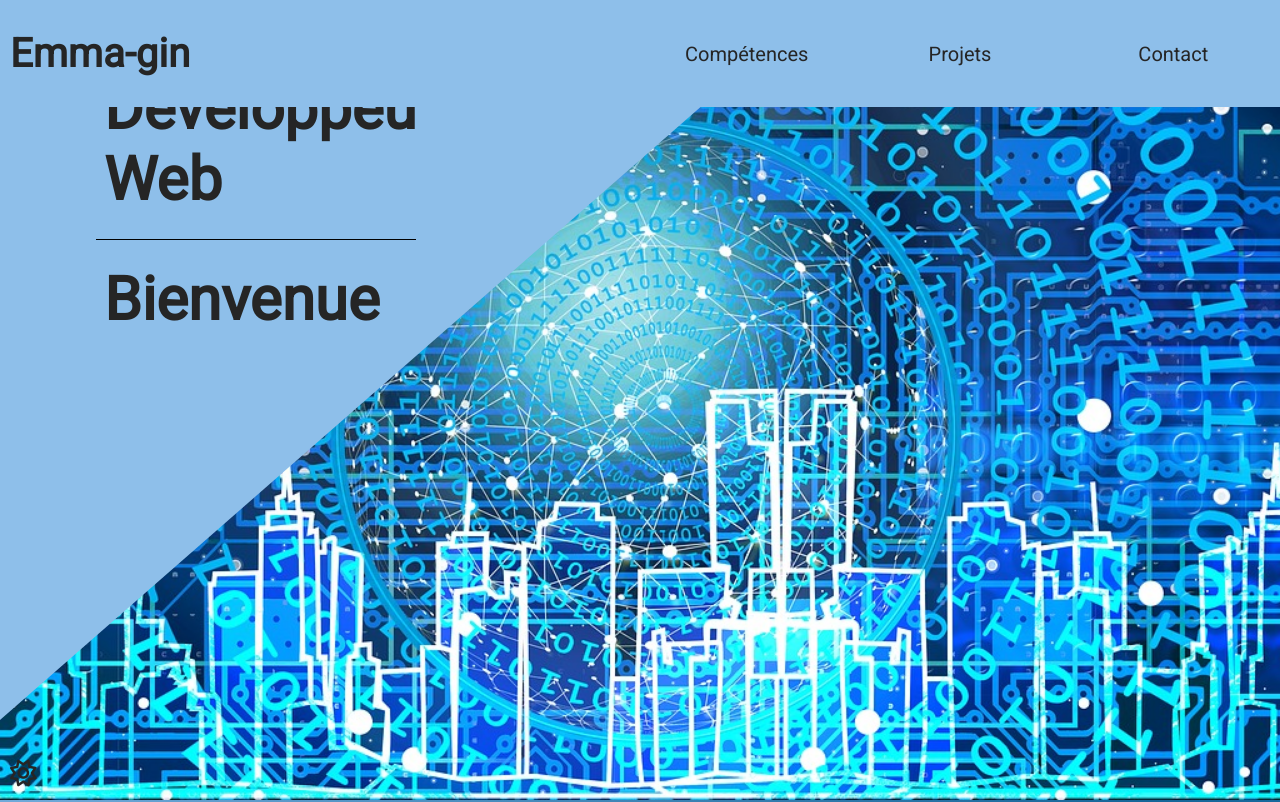
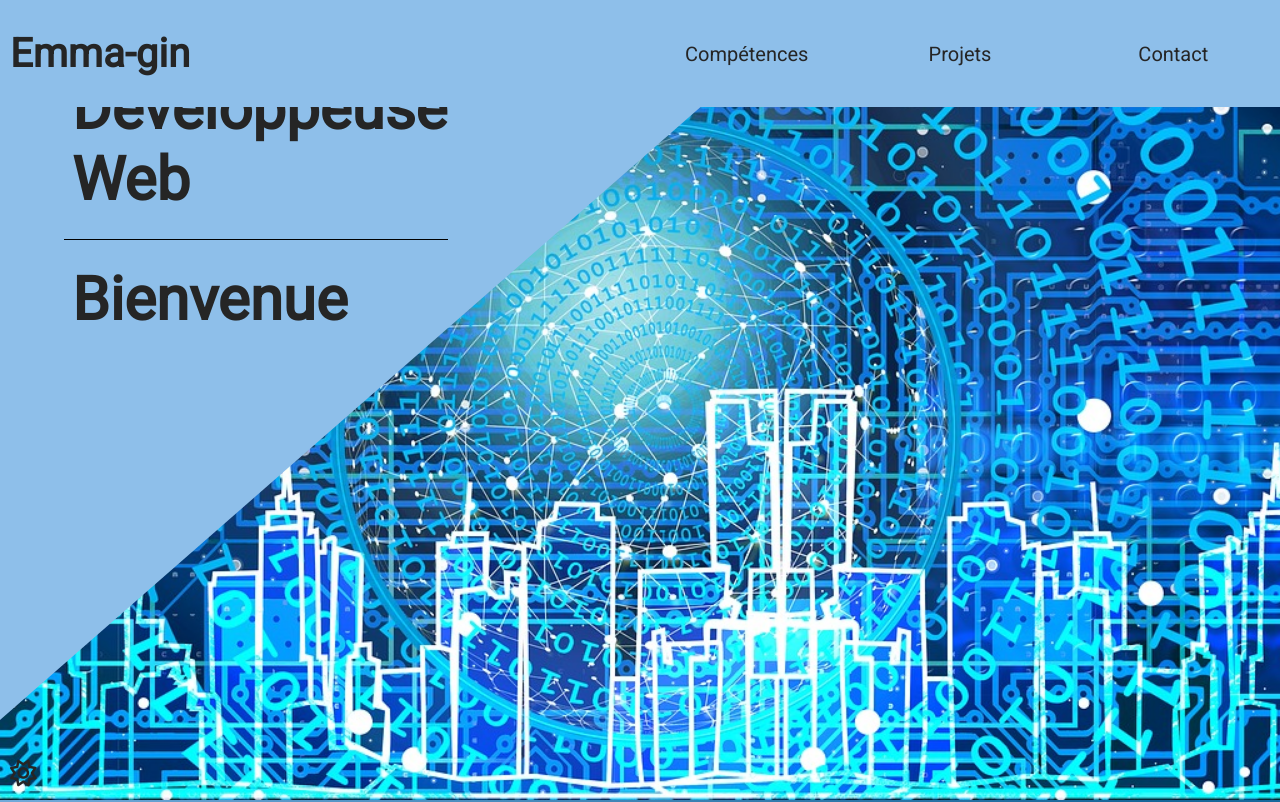
Before and after one commit to Emma-gin/portfolio, a website: page public/index.html in a window 1280 px wide. Shown: the top 802 px of the page. Drawn offline with nearby package versions, Linux system fonts and the light colour scheme; a web font is replaced by a local one.

Commit message:
Update style.css

```diff
--- a/public/css/style.css
+++ b/public/css/style.css
@@ -204,8 +204,8 @@ nav ul li {
 .animated_title {
     font-family: "Updock", "Roboto", sans-serif;
     font-size: 3em;
-    height: 60vmin;
-    width: 40vmin;
+    min-height: 50%;
+    min-width: 30%;
     position: absolute;
     top: 30%;
     left: 20%;
```
